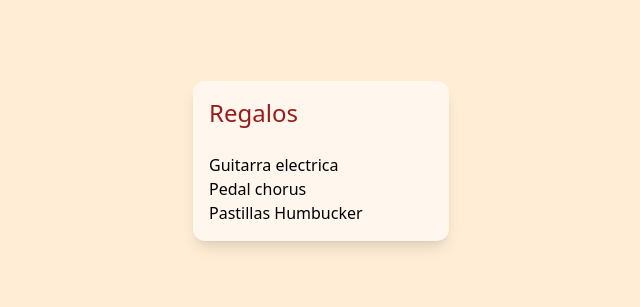
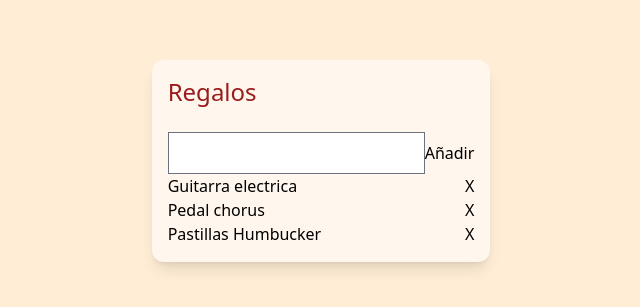
Before and after one commit to dkast/adviency, a Next.js app: page / in a window 1280 px wide. Shown: the part 239-546 px from the top of the page, without its empty margins (319-959 px from the left). Built offline with nearby package versions, Linux system fonts and the light colour scheme.

Commit message:
Functions to add and remove items

```diff
--- a/app/page.tsx
+++ b/app/page.tsx
@@ -21,9 +21,9 @@ export default async function Home() {
   const data = await getGifts();
   return (
     <div className="flex justify-center items-center h-screen">
-      <div className="rounded-xl bg-orange-50 p-4 shadow-lg w-1/5">
+      <div className="rounded-xl bg-orange-50 p-4 shadow-lg">
         <h1 className="text-red-800 text-2xl mb-6">Regalos</h1>
-        {data.length > 0 && <GiftList gifts={data}></GiftList>}
+        {data.length > 0 && <GiftList data={data}></GiftList>}
       </div>
     </div>
   );
--- /dev/null
+++ b/components/GiftFormAdd.tsx
@@ -0,0 +1,25 @@
+"use client";
+import React, { useState } from "react";
+
+interface GiftFormAddProps {
+  onClick: (giftDescription: string) => void;
+}
+
+const GiftFormAdd = ({ onClick }: GiftFormAddProps) => {
+  const [giftDescription, setGiftDescription] = useState<string>("");
+
+  return (
+    <div className="flex">
+      <input
+        type="text"
+        value={giftDescription}
+        onChange={(e) => setGiftDescription(e.target.value)}
+      />
+      <button type="submit" onClick={(e) => onClick(giftDescription)}>
+        Añadir
+      </button>
+    </div>
+  );
+};
+
+export default GiftFormAdd;
--- /dev/null
+++ b/components/GiftItem.tsx
@@ -0,0 +1,18 @@
+"use client";
+import React from "react";
+import { Gift } from "@/types/gift";
+
+interface GiftItemProps {
+  gift: Gift;
+  onDelete: (gift: Gift) => void;
+}
+const GiftItem = ({ gift, onDelete }: GiftItemProps) => {
+  return (
+    <div className="flex justify-between">
+      <span>{gift.description}</span>
+      <button onClick={(e) => onDelete(gift)}>X</button>
+    </div>
+  );
+};
+
+export default GiftItem;
--- a/components/GiftList.tsx
+++ b/components/GiftList.tsx
@@ -1,20 +1,56 @@
 "use client";
 
-import React from "react";
+import React, { useEffect, useState } from "react";
 
 import { Gift } from "@/types/gift";
+import GiftFormAdd from "@/components/GiftFormAdd";
+import GiftItem from "@/components/GiftItem";
 
 interface GiftListProps {
-  gifts: Gift[];
+  data: Gift[];
 }
 
-const GiftList = ({ gifts }: GiftListProps) => {
+const GiftList = ({ data }: GiftListProps) => {
+  const [gifts, setGifts] = useState<Gift[]>(data);
+
+  useEffect(() => {
+    setGifts(data);
+  }, [data]);
+
+  const handleAdd = (giftDescription: string) => {
+    const newGift: Gift = {
+      description: giftDescription,
+    };
+    setGifts((gifts) => [...gifts, newGift]);
+  };
+
+  const handleDelete = (gift: Gift) => {
+    setGifts(
+      gifts.filter((g) => {
+        return g.description !== gift.description;
+      })
+    );
+  };
+
   return (
-    <ul>
-      {gifts.map((gift) => {
-        return <li key={gift.description}>{gift.description}</li>;
-      })}
-    </ul>
+    <>
+      <GiftFormAdd onClick={handleAdd} />
+      {gifts ? (
+        <div>
+          {gifts.map((gift) => {
+            return (
+              <GiftItem
+                key={gift.description}
+                gift={gift}
+                onDelete={handleDelete}
+              />
+            );
+          })}
+        </div>
+      ) : (
+        <span>No hay regalos</span>
+      )}
+    </>
   );
 };
 
--- a/package.json
+++ b/package.json
@@ -20,6 +20,7 @@
     "typescript": "4.9.3"
   },
   "devDependencies": {
+    "@tailwindcss/forms": "^0.5.3",
     "autoprefixer": "^10.4.13",
     "postcss": "^8.4.19",
     "tailwindcss": "^3.2.4"
--- a/tailwind.config.js
+++ b/tailwind.config.js
@@ -8,5 +8,5 @@ module.exports = {
   theme: {
     extend: {},
   },
-  plugins: [],
+  plugins: [require("@tailwindcss/forms")],
 };
```
Also changed, not shown: 1 other file (tests, documents, lock files or other folders).
